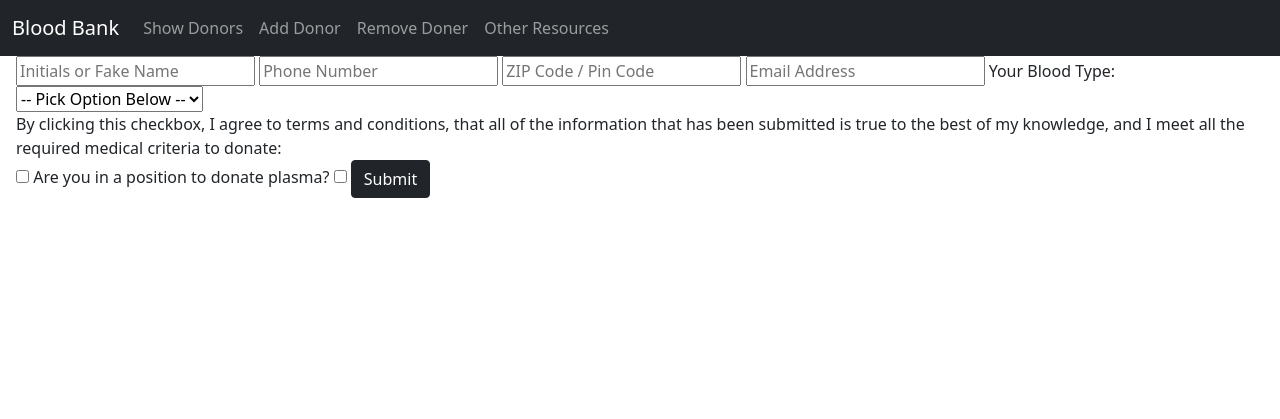
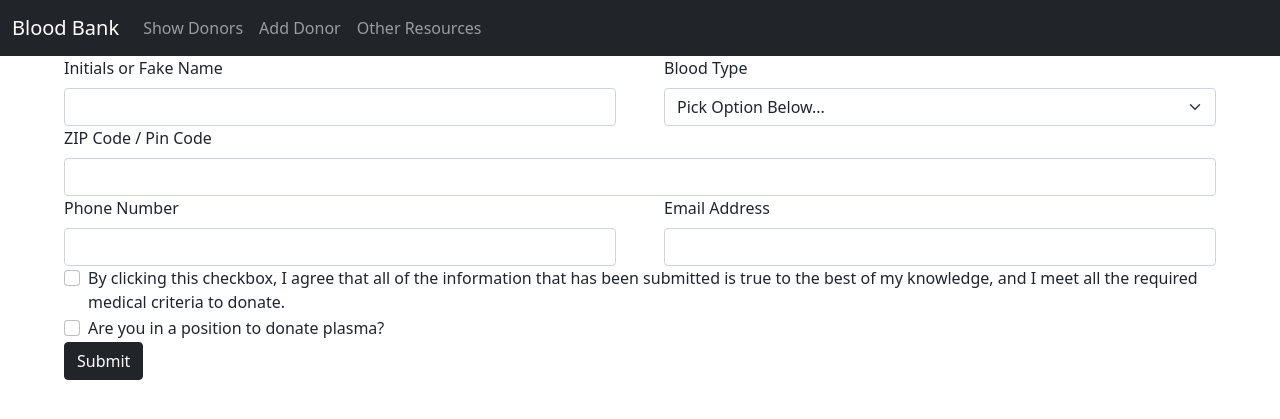
Before and after one commit to ywanika/addressBook, a Flask app: page /add in a window 1280 px wide. Shown: the top 419 px of the page. Run offline with Flask 2, Linux system fonts and the light colour scheme; some libraries are stand-ins or nearby versions.

Commit message:
email made, prettier add page

```diff
--- a/app.py
+++ b/app.py
@@ -137,18 +137,15 @@ def add():
         url = domain + "/email_verification?token=" + token
 
         message = Mail(
-            from_email='ankagugu@gmail.com',
+            from_email='donotreply@vitalrelation.com',
             to_emails='ankagugu@gmail.com',
-            subject='Sending with Twilio SendGrid is Fun',
-            html_content= render_template("createUser_email.html", name = name, url = url))
-        #try:
-        sg = SendGridAPIClient(app.config['SENDGRID_API'])
-        response = sg.send(message)
-        print(response.status_code)
-        print(response.body)
-        print(response.headers)
-        #except Exception as e:
-            #print(e.message)"""
+            subject='Vital Realtion - Account Confirmation',
+            html_content= render_template("createUser_email.html", name = name, phone = phone, zipcode = zipcode, bloodType = bloodType, url = url))
+        try:
+            sg = SendGridAPIClient(app.config['SENDGRID_API'])
+            response = sg.send(message)
+        except Exception as e:
+            print(e.message)
 
         flash("Please check your inbox to confirm your account. Thank you!", "success")
         return redirect ("/")
@@ -159,7 +156,7 @@ def email_verification():
     token = request.args.get("token")
     serializer = URLSafeTimedSerializer(app.config['SECRET_KEY'])
     try:
-        email = serializer.loads(token, salt=app.config['SECURITY_PASS_SALT'], max_age = (30*60))
+        email = serializer.loads(token, salt=app.config['SECURITY_PASS_SALT'], max_age = (45*60))
         mongo.db.donors.update_one({"email":email}, {"$set":{"confirmed":True}})
         flash ("Your account has been confirmed! Thank you!", "success")
     except:
@@ -205,7 +202,7 @@ def autoAddData():
 
 
 if __name__ == "__main__":
-    app.run(debug=True)
+    app.run()
 
 
 """ enter in zipcode, all they see is phone + psuedo-name, check nearest zip codes to fill in 10, search again to get 10, up to 3 sarch agains, after have to wait 10 min, OTP (verification) to register & remove, email for identifier, senf proof of registration to email - sendgrid, info icon, one blood type can donate to others, show conditions of donating blood, check box to agree to terms&conditions, recorded that they agreed, removing by email, remember zeros in zipcode, pagination"""
@@ -213,3 +210,8 @@ if __name__ == "__main__":
 
 """make the email prettier, serializer flask token, confirmed key in record, secret key becomes config variable, .env"""
 """confirm email to delete user"""
+
+"""https://covidwin.in/               Tracking availability of many types of Covid related resources.
+https://covid19-twitter.in/    Twitter query generator which finds info from Twitter.
+https://covid19.neera.ai/      Provides beds information
+https://covidfightclub.org/   Lists Covid resource availability with phone numbers."""
--- a/templates/add.html
+++ b/templates/add.html
@@ -14,7 +14,8 @@
 {% endif %}
 {% endwith %}
 
-<form method="POST">
+<!--<form method="POST">
+
     <input type="text" name="name" placeholder="Initials or Fake Name">
     <input type="text" name="phone" placeholder="Phone Number">
     <input type="text" name="zipcode" placeholder="ZIP Code / Pin Code">
@@ -36,5 +37,59 @@
     <label for = "plasma">Are you in a position to donate plasma?</label>
     <input type="checkbox" name="plasma" id = "plasma" required>
     <input type="submit" class="btn btn-dark">
+</form>-->
+
+<form class="row gx-5 mx-4">
+    <div class="col-md-6">
+        <label class="form-label">Initials or Fake Name</label>
+        <input type="text" class="form-control" name="name">
+    </div>
+    <div class="col-md-6">
+        <label class="form-label">Blood Type</label>
+        <select class="form-select" name="bloodType">
+            <option selected>Pick Option Below...</option>
+            <option value="A+">A+</option>
+            <option value="A-">A-</option>
+            <option value="B+">B+</option>
+            <option value="B-">B-</option>
+            <option value="AB+">AB+</option>
+            <option value="AB-">AB-</option>
+            <option value="O+">O+</option>
+            <option value="O-">O-</option>
+        </select>
+    </div>
+    <div class="col-12">
+        <label class="form-label">ZIP Code / Pin Code</label>
+        <input type="text" class="form-control" name="zipcode">
+    </div>
+    <div class="col-md-6">
+        <label class="form-label">Phone Number</label>
+        <input type="text" class="form-control" name="phone">
+    </div>
+    <div class="col-md-6">
+        <label class="form-label">Email Address</label>
+        <input type="text" class="form-control" name="email">
+    </div>
+    <div class="col-12">
+        <div class="form-check">
+            <label class="form-check-label" for="TandC">
+                By clicking this checkbox, I agree that all of the information that has been submitted is true to the
+                best of my knowledge, and I meet all the required medical criteria to donate.
+            </label>
+            <input class="form-check-input" name="TandC" type="checkbox" id="TandC" required>
+        </div>
+    </div>
+    <div class="col-12">
+        <div class="form-check">
+            <label class="form-check-label" for="plasma">
+                Are you in a position to donate plasma?
+            </label>
+            <input class="form-check-input" name="plasma" type="checkbox" id="plasma">
+        </div>
+    </div>
+    <div class="col-12">
+        <button type="submit" class="btn btn-dark">Submit</button>
+    </div>
 </form>
+
 {% endblock %}
--- a/templates/base.html
+++ b/templates/base.html
@@ -26,9 +26,9 @@
           <li class="nav-item">
             <a class="nav-link" aria-current="page" href="/add">Add Donor</a>
           </li>
-          <li class="nav-item">
+          <!--<li class="nav-item">
             <a class="nav-link" aria-current="page" href="/deleteUser">Remove Doner</a>
-          </li>
+          </li>-->
           <li class="nav-item">
             <a class="nav-link" aria-current="page" href="/otherResources">Other Resources</a>
           </li>
--- a/templates/showData.html
+++ b/templates/showData.html
@@ -16,7 +16,7 @@
 {% endwith %}
 
 {% if people == {}%}
-<h1>Welcome to Blood Bank</h1>
+<h1>Vital Relation</h1>
 <h3>To search for a donor, enter in the info below.</h3>
 <h3>To add a donor, click add donor above.</h3>
 {% endif %}
```
Also changed, not shown: templates/createUser_email.html (+11 -3 lines).
